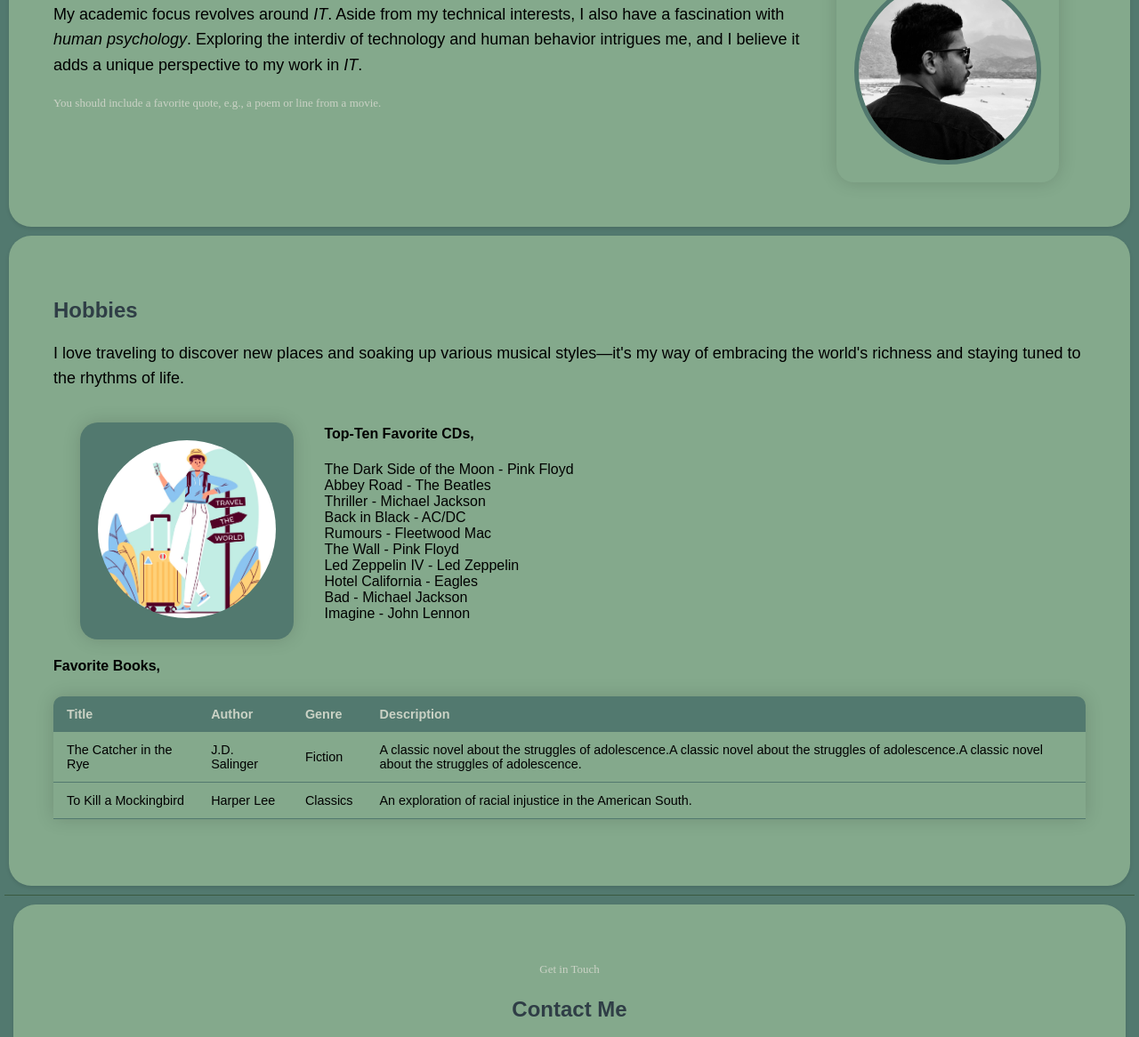
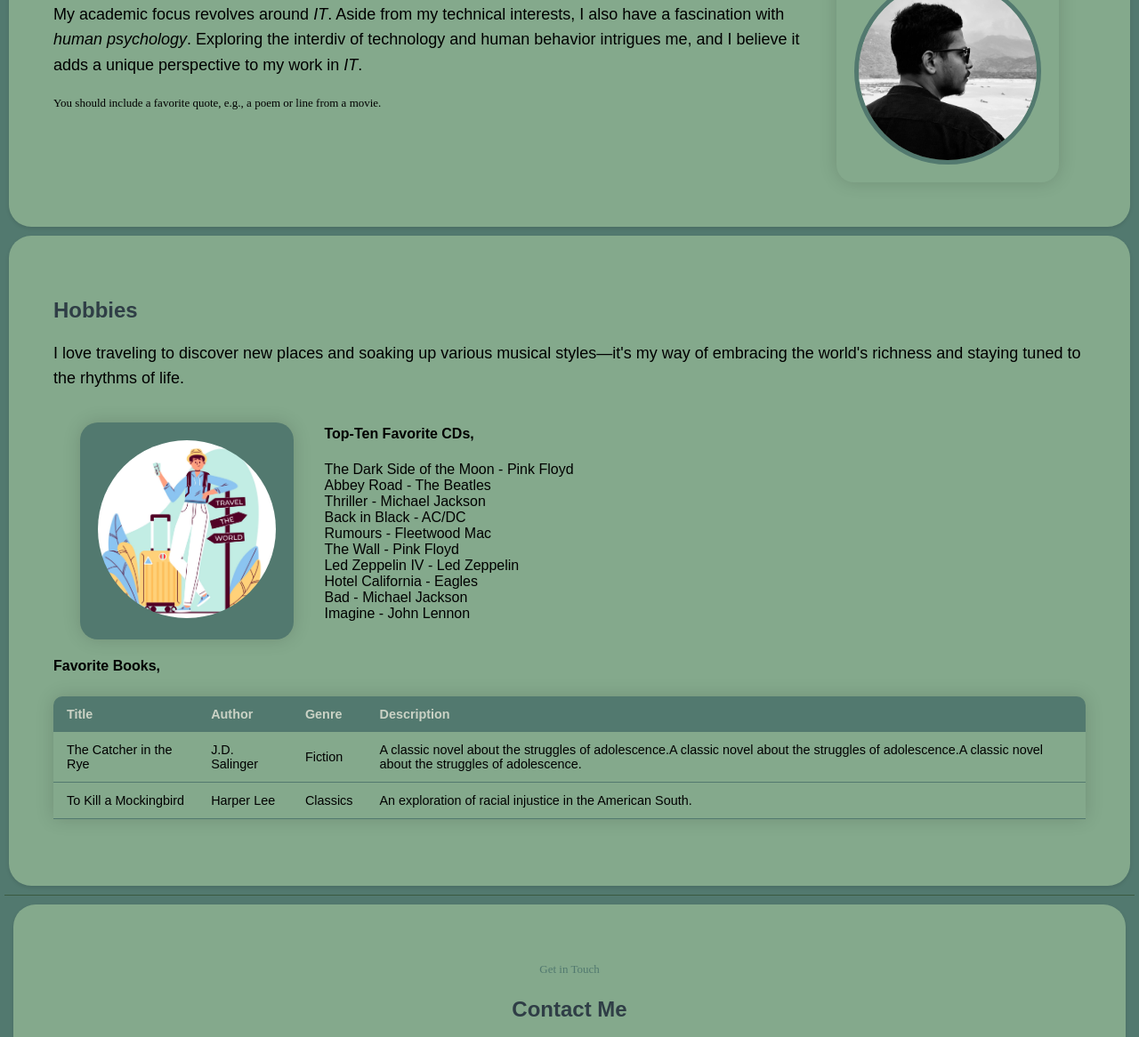
Before and after one commit to rosan777/Assignment_1, a plain HTML site: page index.html in a window 1280 px wide. Shown: the part 274-1440 px from the top of the page at 89% size. Drawn offline with Linux system fonts and the light colour scheme.

Commit message:
Update styles.css

```diff
--- a/styles.css
+++ b/styles.css
@@ -55,7 +55,7 @@ a:hover {
 
 #Quote {
     font-family: 'Times New Roman', Times, serif;
-    color: #cad2c5;
+    color: #000000;
     font-size: small;
 
 }
@@ -236,5 +236,5 @@ footer {
     margin-bottom: 0%;
     font-size: small;
     font-family: 'Times New Roman', Times, serif;
-    color: #cad2c5;
+    color: #52796f;
 }
```
